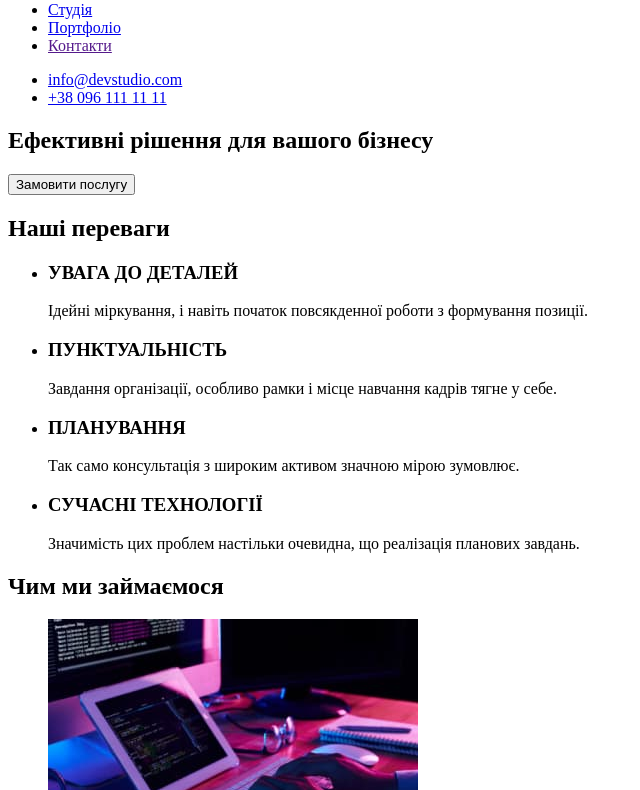
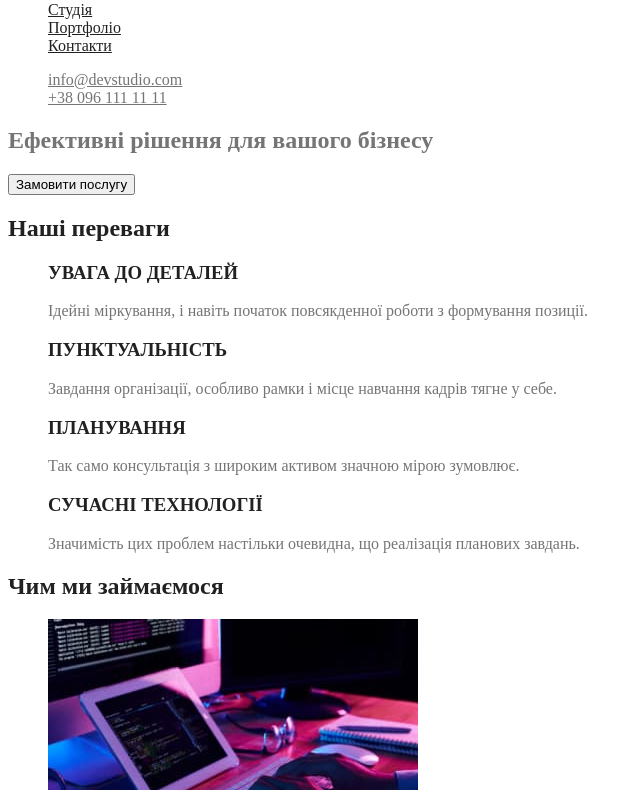
Before and after one commit to Lisiuk-Ruslan/goit-markup-hw-02, a plain HTML site: page index.html in a window 1280 px wide. Shown: the part 41-831 px from the top of the page, without its empty margins (0-640 px from the left). Drawn offline with Linux system fonts and the light colour scheme.

Commit message:
Задав колір

```diff
--- a/css/styles.css
+++ b/css/styles.css
@@ -0,0 +1,58 @@
+: :root{
+
+}
+
+/* Основний колір тексту #212121 */
+/* Вторинний колір тексту #757575 */
+/* Колір тексту логотипу #2196F3   #000000 */
+/* Колір меню навігації #212121 */
+/* Колір активного посилання #2196F3 */
+/* Колір Email, tel: background: #757575; */
+/* Колір навігації Email, tel: background: #2196F3; */
+/* Колір Email,tel: у footer rgba(255, 255, 255, 0.6) */
+/* Колір білого тексту background: #FFFFFF; */
+/* Основний колір фону #FFFFFF */
+
+body {
+    background-color: #FFFFFF;
+    color: #757575;
+}
+ul{list-style: none;}
+
+/* Шапка */
+.logo {
+color: #2196F3;
+}
+.site-nav .link {
+color: #212121;
+}
+.site-nav .link:hover,
+.site-nav .link:focus {
+    color: #2196F3;
+}
+.contacts-nav a {
+color: #757575;
+}
+.contact-link:hover,
+.contact-link:focus {
+  color: #2196F3;
+}
+
+/* Банер */
+
+/* Наші переваги */
+.section-title,
+.title{
+color: #212121;
+}
+
+/* Чим ми займаємось */
+
+
+/* Наша команда */
+.command-list,
+.title{
+color: #212121;
+}
+
+/* Підвал */
--- a/index.html
+++ b/index.html
@@ -8,21 +8,21 @@
     <link rel="preconnect" href="https://fonts.gstatic.com" crossorigin>
     <link href="https://fonts.googleapis.com/css2?family=Raleway:wght@700&family=Roboto:wght@400;500;700;900&display=swap"
         rel="stylesheet">
+    <title>WebStudio</title>
     <link rel="stylesheet" href="./css/styles.css">
-    <title>WebStudio</title>
 </head>
 <body>
     <!--Шапка-->
     <header>
         <nav>
-            <a href="./index.html">WebStudio</a>
-            <ul>
-                <li><a href="./index.html">Студія</a></li>
-                <li><a href="./portfolio.html">Портфоліо</a></li>
-                <li><a href="">Контакти</a></li>
+            <a href="./index.html" class="logo">WebStudio</a>
+            <ul class="site-nav">
+                <li><a href="./index.html" class=link>Студія</a></li>
+                <li><a href="./portfolio.html" class=link>Портфоліо</a></li>
+                <li><a href="" class=link>Контакти</a></li>
             </ul>
         </nav>
-        <ul>
+        <ul class="contacts-nav">
             <li><a href="mailto:info@devstudio.com" class="contact-link">info@devstudio.com</a></li>
             <li><a href="tel:+380961111111" class="contact-link">+38 096 111 11 11</a></li>
         </ul>
@@ -35,30 +35,30 @@
             <button type="button">Замовити послугу</button>
         </section>
         <!--Наші переваги-->
-        <section>
-            <h2>Наші переваги</h2>
-            <ul>
+        <section class="section">
+            <h2 class="section-title">Наші переваги</h2>
+            <ul class="feature-list">
                 <li>
-                    <h3>УВАГА ДО ДЕТАЛЕЙ</h3>
+                    <h3 class="title">УВАГА ДО ДЕТАЛЕЙ</h3>
                     <p>Ідейні міркування, і навіть початок повсякденної роботи з формування позиції.</p>
                 </li>
                 <li>
-                    <h3>ПУНКТУАЛЬНІСТЬ</h3>
+                    <h3 class="title">ПУНКТУАЛЬНІСТЬ</h3>
                     <p>Завдання організації, особливо рамки і місце навчання кадрів тягне у себе.</p>
                 </li>
                 <li>
-                    <h3>ПЛАНУВАННЯ</h3>
+                    <h3 class="title">ПЛАНУВАННЯ</h3>
                     <p>Так само консультація з широким активом значною мірою зумовлює.</p>
                 </li>
                 <li>
-                    <h3>СУЧАСНІ ТЕХНОЛОГІЇ</h3>
+                    <h3 class="title">СУЧАСНІ ТЕХНОЛОГІЇ</h3>
                     <p>Значимість цих проблем настільки очевидна, що реалізація планових завдань.</p>
                 </li>
             </ul>
         </section>
         <!--Чим ми займаємося-->
-        <section>
-            <h2>Чим ми займаємося</h2>
+        <section class="section">
+            <h2 class="section-title">Чим ми займаємося</h2>
             <ul>
                 <li><img src="./images/box/box-1.jpg" alt="Розробка програм" width="370"></li>
                 <li><img src="./images/box/box-2.jpg" alt="Розробка мобільних додатків" width="370"></li>
@@ -66,27 +66,27 @@
             </ul>
         </section>
         <!--Наша команда-->
-        <section>
-            <h2>Наша команда</h2>
-            <ul>
+        <section class="section">
+            <h2 class="section-title">Наша команда</h2>
+            <ul class="command-list">
                 <li>
                     <img src="./images/foto/foto-1.jpg" alt="Ігор Дем'яненко" width="270">
-                    <h3>Ігор Дем'яненко</h3>
+                    <h3 class="title">Ігор Дем'яненко</h3>
                     <p>Product Designer</p>
                 </li>
                 <li>
                     <img src="./images/foto/foto-2.jpg" alt="Ольга Рєпіна" width="270">
-                    <h3>Ольга Рєпіна</h3>
+                    <h3 class="title">Ольга Рєпіна</h3>
                     <p>Frontend Developer</p>
                 </li>
                 <li>
                     <img src="./images/foto/foto-3.jpg" alt="Микола Тарасов" width="270">
-                    <h3>Микола Тарасов</h3>
+                    <h3 class="title">Микола Тарасов</h3>
                     <p>Marketing</p>
                 </li>
                 <li>
                     <img src="./images/foto/foto-4.jpg" alt="Михайло Єрмаков" width="270">
-                    <h3>Михайло Єрмаков</h3>
+                    <h3 class="title">Михайло Єрмаков</h3>
                     <p>UI Designer</p>
                 </li>
             </ul>
```
Also changed, not shown: portfolio.html (+1 -1 lines).
